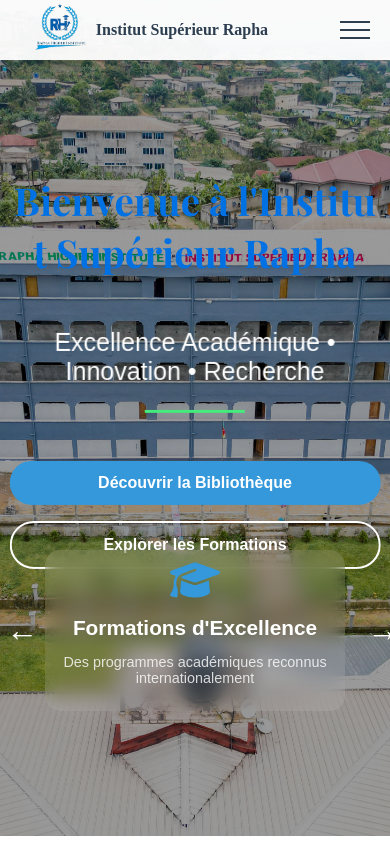
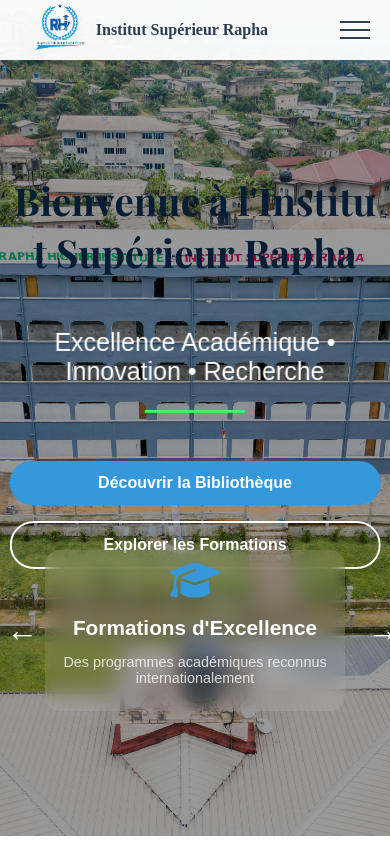
Before and after one commit to djufomene/raphainstitut, a React (Vite) app: page / in a window 390 px wide. Built offline with nearby package versions, Linux system fonts and the light colour scheme.

Commit message:
modification sur navbar.sccs

```diff
--- a/src/styles/Accueil.scss
+++ b/src/styles/Accueil.scss
@@ -1737,7 +1737,7 @@
   .main-title {
     font-size: 2.4rem;
     margin-top: 0px;
-    color: #0071e3;
+    color: #051d35;
   }
 
   .subtitle{
```
